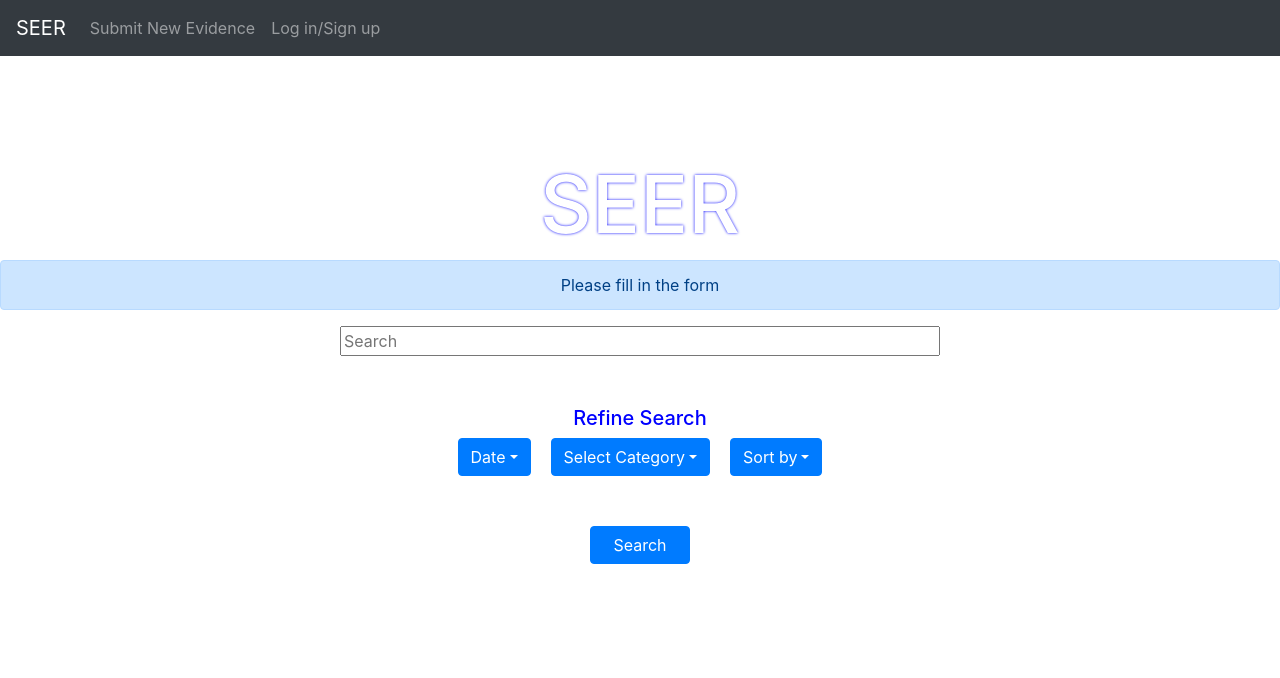
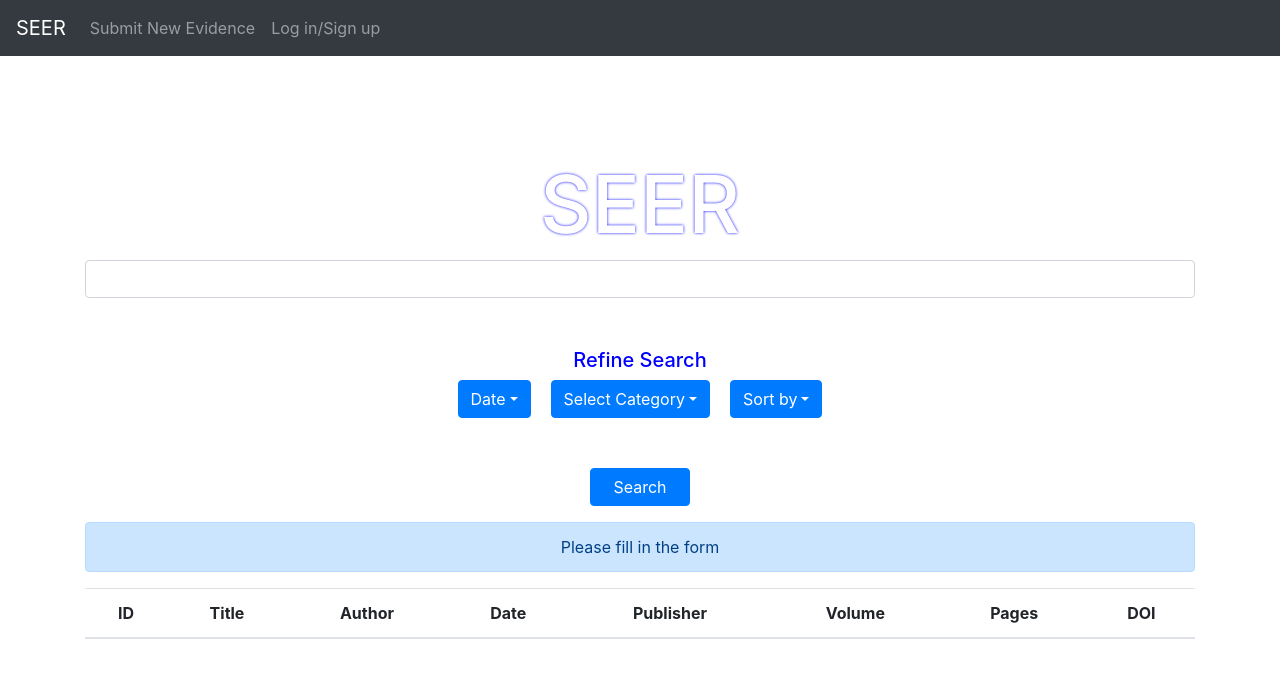
Before and after one commit to trowa0304/cise-project, a React (Create React App) app: page / in a window 1280 px wide. Shown: the top 678 px of the page. Built offline with nearby package versions, Linux system fonts and the light colour scheme.

Commit message:
Updated to support searching evidences

```diff
--- a/src/components/homepage-components/SearchBar.js
+++ b/src/components/homepage-components/SearchBar.js
@@ -1,47 +1,20 @@
 import React from "react";
-import { Alert } from "react-bootstrap";
+import { FormControl, FormGroup } from "react-bootstrap";
 import "./SearchBar.css";
 
 class SearchBar extends React.Component {
-    constructor(props) {
+    constructor(props)
+    {
         super(props);
-        this.state = {
-            searchQuery: "null",
-            alertBox: <Alert className="alert-primary">Please fill in the form</Alert>
-        };
-
-        this.handleChange = this.handleChange.bind(this);
-        this.handleSubmit = this.handleSubmit.bind(this);
-    }
-
-    handleSubmit(event) {
-        event.preventDefault();
-
-        fetch("https://aut-cise-api.herokuapp.com/search/" + encodeURIComponent(this.state.searchQuery))
-            .then(response => response.json())
-            .then(data => {
-                if (data.status) {
-                    this.setState({ alertBox: <Alert className="alert-success">Successfully added new evidence</Alert> });
-                }
-                else {
-                    this.setState({ alertBox: <Alert className="alert-danger">Failed to add new evidence</Alert> });
-                }
-            });
-    }
-
-    handleChange(event) {
-        const target = event.target;
-        const value = target.value ?? "NULL";
-        const name = target.name;
-        this.setState({ [name]: value });
     }
 
     render() {
         return (
             <div>
                 <h1 className="foo" id="heading">SEER</h1>
-                {this.state.alertBox}
-                <input type="text" placeholder="Search" onChange={this.handleChange} name="searchQuery" className="extendedbar"></input>
+                <FormGroup>
+                    <FormControl type="text" name="searchQuery" onChange={this.props.onChange}></FormControl>
+                </FormGroup>
             </div>
         );
     }
--- a/src/components/homepage-components/SearchButton.js
+++ b/src/components/homepage-components/SearchButton.js
@@ -5,9 +5,7 @@ import { Button } from "react-bootstrap";
 class SearchButton extends React.Component {
   render() {
     return (
-      <div>
-        <Button className="button-style">Search</Button>
-      </div>
+        <Button type="submit" className="button-style">Search</Button>
     );
   }
 }
--- a/src/components/homepage-components/SearchResultTable.js
+++ b/src/components/homepage-components/SearchResultTable.js
@@ -1,59 +1,38 @@
 import React from "react";
-import { Alert, Button, Container, Form, FormControl } from "react-bootstrap";
+import { Table } from "react-bootstrap";
 
 class SubmitForm extends React.Component {
-    constructor(props)
-    {
-        super(props);
-        this.state = {
-            searchResults: null
-        };
-
-        this.handleChange = this.handleChange.bind(this);
-        this.handleSubmit = this.handleSubmit.bind(this);
-    }
-
-    handleSubmit(event) {
-        event.preventDefault();
-
-        fetch("https://aut-cise-api.herokuapp.com/submitEvidence/" + encodeURIComponent(this.state.submitAuthor) + "&" + encodeURIComponent(this.state.submitPublishYear) + "&" + encodeURIComponent(this.state.submitTitle) + "&" + "1" + "&" + encodeURIComponent(this.state.submitPublisher) + "&" + encodeURIComponent(this.state.submitVolume) + "&" + encodeURIComponent(this.state.submitPageNumber) + "&" + encodeURIComponent(this.state.submitDOI))
-        .then(response => response.json())
-        .then(data => {
-            if (data.status)
-            {
-                this.setState({alertBox: <Alert className="alert-success">Successfully added new evidence</Alert>});
-                this.setState({searchResults: null});
-            }
-            else
-            {
-                this.setState({alertBox: <Alert className="alert-danger">Failed to add new evidence</Alert>});
-            }
-        });
-    }
-
-    handleChange(event)
-    {
-        const target = event.target;
-        const value = target.value ?? "NULL";
-        const name = target.name;
-        this.setState({ [name]: value });
-    }
-
     render() {
         return (
-            <Container fluid className="container-size">
-                <h1>Submit Evidence</h1>
-                {this.state.alertBox}
-
-                <table id="resultTable">
-                    <thead>
-
-                    </thead>
-                    <tbody id="resultsTableBody">
-
-                    </tbody>
-                </table>
-            </Container>
+            <Table>
+                <thead>
+                    <tr>
+                        <th scope="col">ID</th>
+                        <th scope="col">Title</th>
+                        <th scope="col">Author</th>
+                        <th scope="col">Date</th>
+                        <th scope="col">Publisher</th>
+                        <th scope="col">Volume</th>
+                        <th scope="col">Pages</th>
+                        <th scope="col">DOI</th>
+                    </tr>
+                </thead>
+                <tbody>
+                    {this.props.results.map((evidence) =>
+                    (
+                        <tr>
+                            <td>{evidence.EvidenceID}</td>
+                            <td>{evidence.EvidenceTitle}</td>
+                            <td>{evidence.EvidenceAuthor}</td>
+                            <td>{evidence.EvidenceDate}</td>
+                            <td>{evidence.EvidencePublisher}</td>
+                            <td>{evidence.EvidenceVolume}</td>
+                            <td>{evidence.EvidencePageNumbers}</td>
+                            <td>{evidence.EvidenceDOI}</td>
+                        </tr>
+                    ))}
+                </tbody>
+            </Table>
         );
     }
 }
--- a/src/components/pages/HomePage.js
+++ b/src/components/pages/HomePage.js
@@ -2,18 +2,58 @@ import React from "react";
 import SearchBar from "../homepage-components/SearchBar";
 import SearchFilter from "../homepage-components/SearchFilter";
 import SearchButton from "../homepage-components/SearchButton";
-import { Container } from "react-bootstrap";
+import SearchResultTable from "../homepage-components/SearchResultTable";
+import { Alert, Container, Form } from "react-bootstrap";
 
 class HomePage extends React.Component {
+    constructor(props) {
+        super(props);
+        this.state = {
+            searchQuery: "",
+            results: [],
+            alertBox: <Alert className="alert-primary">Please fill in the form</Alert>
+        };
+
+        this.handleChange = this.handleChange.bind(this);
+        this.handleSubmit = this.handleSubmit.bind(this);
+    }
+
+    handleSubmit(event) {
+        event.preventDefault();
+
+        this.setState({ alertBox: <Alert className="alert-secondary">Loading</Alert>});
+
+        fetch("https://aut-cise-api.herokuapp.com/search/" + encodeURIComponent(this.state.searchQuery))
+            .then(response => response.json())
+            .then(data => {
+                console.log(data);
+                if (data.status) {
+                    this.setState({ alertBox: <Alert className="alert-success">{data.msg}</Alert>, results: data.evidences });
+                }
+                else {
+                    this.setState({ alertBox: <Alert className="alert-danger">{data.msg}</Alert> });
+                }
+            });
+    }
+
+    handleChange(event) {
+        const target = event.target;
+        const value = target.value ?? "NULL";
+        const name = target.name;
+        this.setState({ [name]: value });
+    }
 
     render() {
         return (
-            <div>
-                <SearchBar />
-                <SearchFilter />
-                <SearchButton />
-
-            </div>
+            <Container>
+                <Form onSubmit={this.handleSubmit}>
+                    <SearchBar onChange={this.handleChange}/>
+                    <SearchFilter />
+                    <SearchButton />
+                </Form>
+                <div className="mt-3">{this.state.alertBox}</div>
+                <SearchResultTable results={this.state.results}></SearchResultTable>
+            </Container>
         );
     }
 }
```
